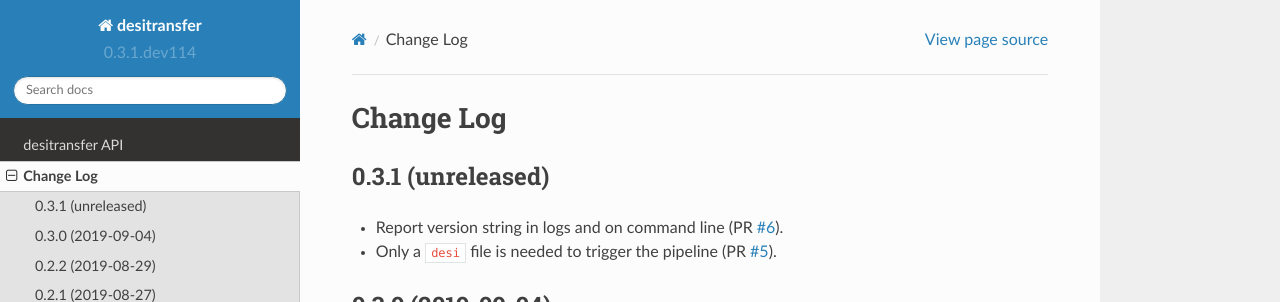
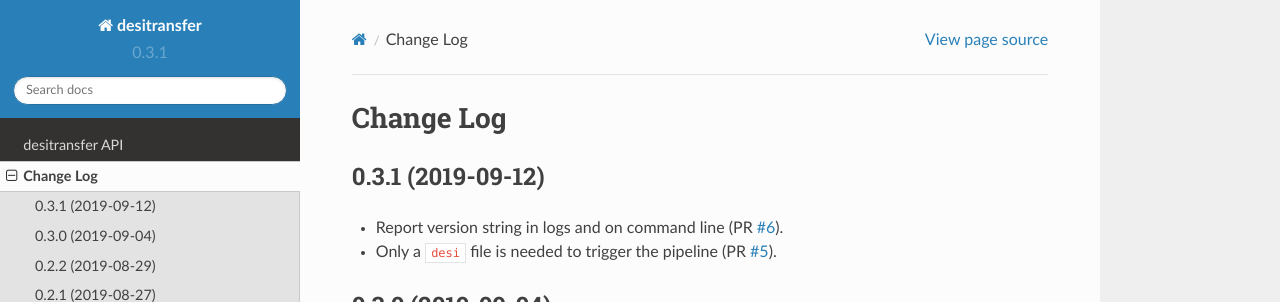
Before and after one commit to desihub/desitransfer, a Sphinx documentation site: the page built from doc/changes.rst, in a window 1280 px wide and 1094 px high. Shown: the top 302 px of the window. Built offline with Sphinx 7.4.7 and the Read the Docs theme 2.0.0, drawn with Linux system fonts in a browser that asks for light colours.

Commit message:
set version for tag

```diff
--- a/doc/changes.rst
+++ b/doc/changes.rst
@@ -2,7 +2,7 @@
 Change Log
 ==========
 
-0.3.1 (unreleased)
+0.3.1 (2019-09-12)
 ------------------
 
 * Report version string in logs and on command line (PR `#6`_).
--- a/py/desitransfer/_version.py
+++ b/py/desitransfer/_version.py
@@ -1 +1 @@
-__version__ = '0.3.1.dev114'
+__version__ = '0.3.1'
```
